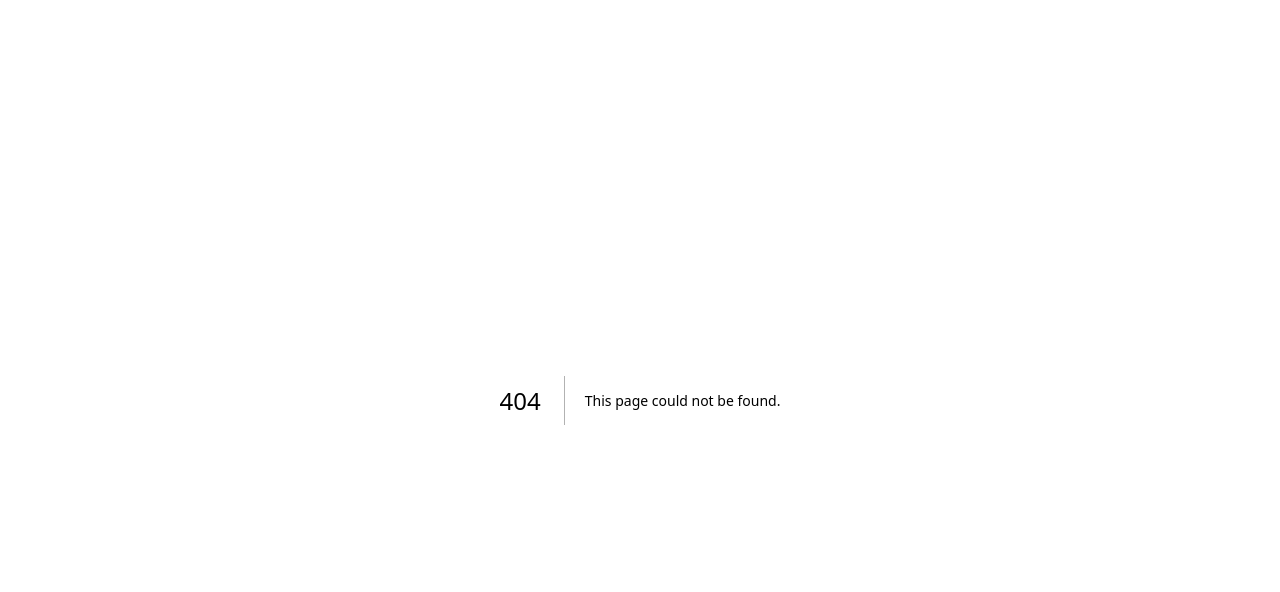
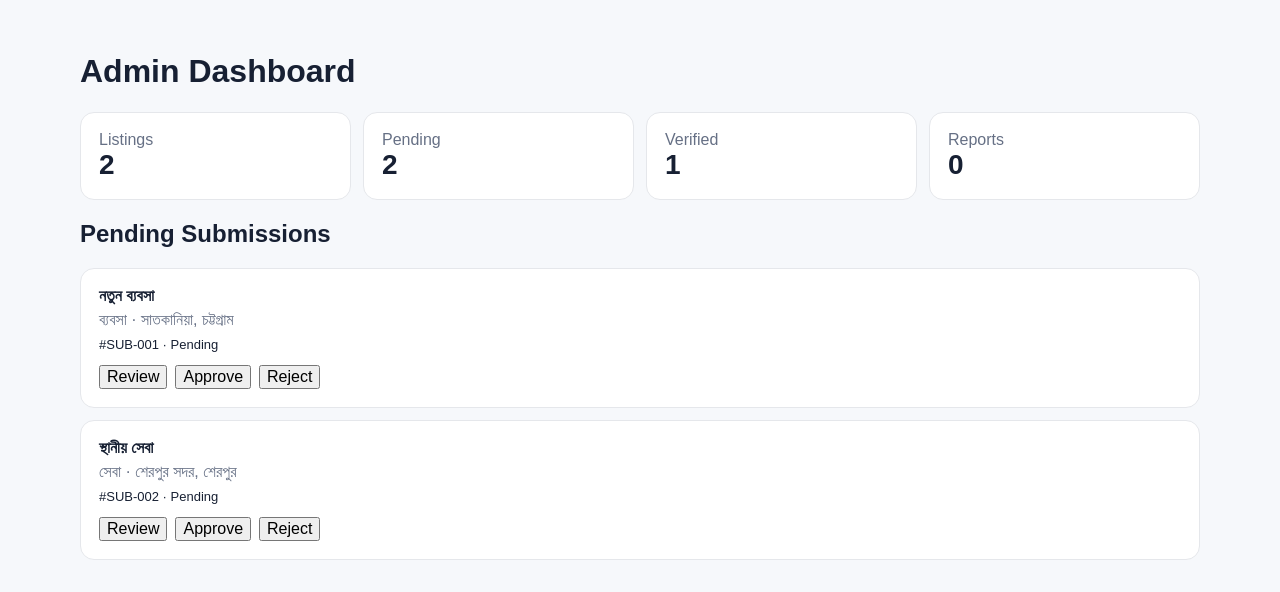
Before and after one commit to abbasali01843/bangladesh-local-directory, a Next.js app: page /admin in a window 1280 px wide. Before the commit this address had no page. Shown: the top 592 px of the page. Built offline with nearby package versions, Linux system fonts and the light colour scheme.

Commit message:
feat: add admin approval dashboard UI

```diff
--- /dev/null
+++ b/app/admin/page.tsx
@@ -0,0 +1,2 @@
+const pending=[{id:"SUB-001",name:"নতুন ব্যবসা",category:"ব্যবসা",location:"সাতকানিয়া, চট্টগ্রাম",status:"Pending"},{id:"SUB-002",name:"স্থানীয় সেবা",category:"সেবা",location:"শেরপুর সদর, শেরপুর",status:"Pending"}];
+export default function Admin(){return <main className="container" style={{padding:"32px 0"}}><h1>Admin Dashboard</h1><div style={{display:"grid",gridTemplateColumns:"repeat(auto-fit,minmax(150px,1fr))",gap:12,margin:"20px 0"}}>{[["Listings","2"],["Pending","2"],["Verified","1"],["Reports","0"]].map(x=><div key={x[0]} style={{background:"#fff",padding:18,border:"1px solid #e5e7eb",borderRadius:14}}><div style={{color:"#667085"}}>{x[0]}</div><strong style={{fontSize:28}}>{x[1]}</strong></div>)}</div><h2>Pending Submissions</h2><div style={{display:"grid",gap:12}}>{pending.map(x=><div key={x.id} style={{background:"#fff",padding:18,border:"1px solid #e5e7eb",borderRadius:14}}><strong>{x.name}</strong><div style={{color:"#667085",margin:"6px 0"}}>{x.category} · {x.location}</div><span style={{fontSize:13}}>#{x.id} · {x.status}</span><div style={{marginTop:12,display:"flex",gap:8}}><button>Review</button><button>Approve</button><button>Reject</button></div></div>)}</div></main>}
```
